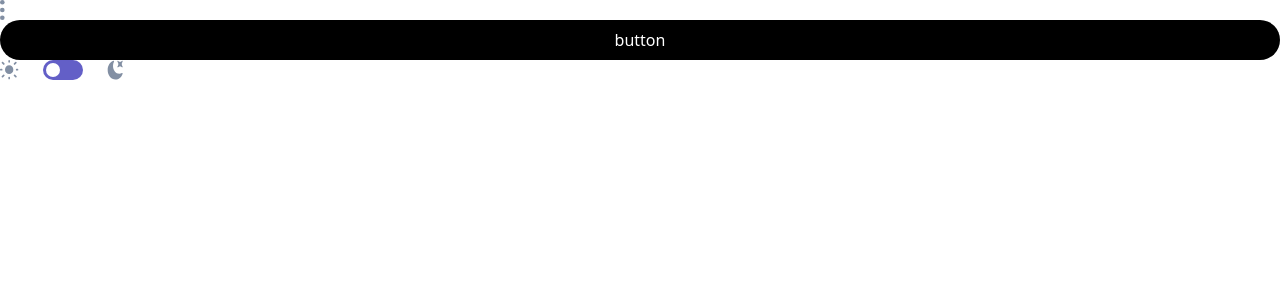
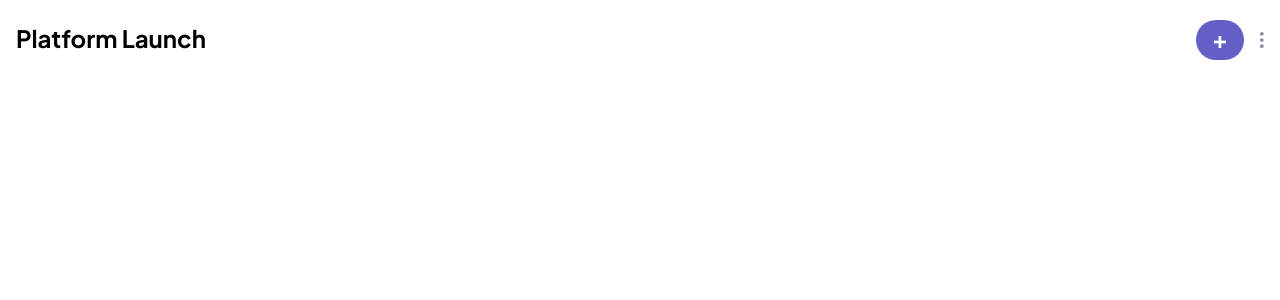
Before and after one commit to Izabelaognadze/kanban-task-management-web-app, an Angular app: page / in a window 1280 px wide. Shown: the top 300 px of the page. Built offline with nearby package versions, Linux system fonts and the light colour scheme.

Commit message:
header fix

```diff
--- a/src/app/app.module.ts
+++ b/src/app/app.module.ts
@@ -5,11 +5,13 @@ import { AppComponent } from './app.component';
 import { AppRoutingModule } from './app-routing.module';
 import { DesignSystemModule } from './design-system/design-system.module'
 import { HomeComponent } from './pages/home/home.component';
+import { HeaderComponent } from './pages/header/header.component';
 
 @NgModule({
   declarations: [
     AppComponent,
     HomeComponent,
+    HeaderComponent,
   ],
   imports: [
     BrowserModule,
--- a/src/app/design-system/button/button.component.html
+++ b/src/app/design-system/button/button.component.html
@@ -1 +1 @@
-<button class="rounded-[20px] text-white w-full h-10" [style.background-color]="buttonBg">{{buttonText}}</button>
+<button [class]="buttonTextSize === '1' ? 'text-2xl': 'text-[15px]'" class="rounded-[20px] flex justify-center text-white w-full h-10 font-bold leading-normal font-WebFont" [style.background-color]="buttonBg">{{buttonText}}</button>
--- a/src/app/design-system/button/button.component.ts
+++ b/src/app/design-system/button/button.component.ts
@@ -8,6 +8,7 @@ import { Component, Input, OnInit } from '@angular/core';
 export class ButtonComponent implements OnInit{
   @Input() public buttonText = "";
   @Input() public buttonBg = "";
+  @Input() public buttonTextSize = "";
   constructor(){}
   ngOnInit(): void {
 
--- /dev/null
+++ b/src/app/pages/header/header.component.html
@@ -0,0 +1,14 @@
+<div class="flex flex-row justify-between px-4 py-5">
+    <div class="flex flex-row gap-2">
+        <img class="block md:hidden pr-2" src="assets/logo-mobile.svg" alt="">
+        <h1 class="font-WebFont text-2xl not-italic font-bold leading-normal whitespace-nowrap">Platform Launch</h1>
+        <div class="block md:hidden my-auto" (click)="toggleOng = !toggleOng">
+            <img class="" src="assets/icon-chevron-down.svg" alt="" *ngIf="!toggleOng">
+            <img class="" src="assets/icon-chevron-up.svg" alt="" *ngIf="toggleOng">
+        </div>
+    </div>
+    <div class="flex flex-row gap-4">
+        <div class="w-12"><app-button buttonBg="#635FC7" buttonText="+" buttonTextSize="1"></app-button></div>
+        <img class="h-4 my-auto" src="../../../assets/icon-vertical-ellipsis.svg" alt="">
+    </div>
+</div>
--- /dev/null
+++ b/src/app/pages/header/header.component.ts
@@ -0,0 +1,10 @@
+import { Component } from '@angular/core';
+
+@Component({
+  selector: 'app-header',
+  templateUrl: './header.component.html',
+  styleUrls: ['./header.component.css']
+})
+export class HeaderComponent {
+  toggleOng = false;
+}
--- a/src/app/pages/home/home.component.html
+++ b/src/app/pages/home/home.component.html
@@ -1,5 +1,6 @@
 <div class="dark:bg-black">
-    <img src="assets/icon-vertical-ellipsis.svg" alt="">
+    <app-header></app-header>
+    <!-- <img src="assets/icon-vertical-ellipsis.svg" alt="">
     <app-button buttonText="button" buttonBg="black"></app-button>
-    <app-switch></app-switch>
+    <app-switch></app-switch> -->
 </div>
```
Also changed, not shown: src/app/pages/header/header.component.css (added), 1 other file (tests, documents, lock files or other folders).
